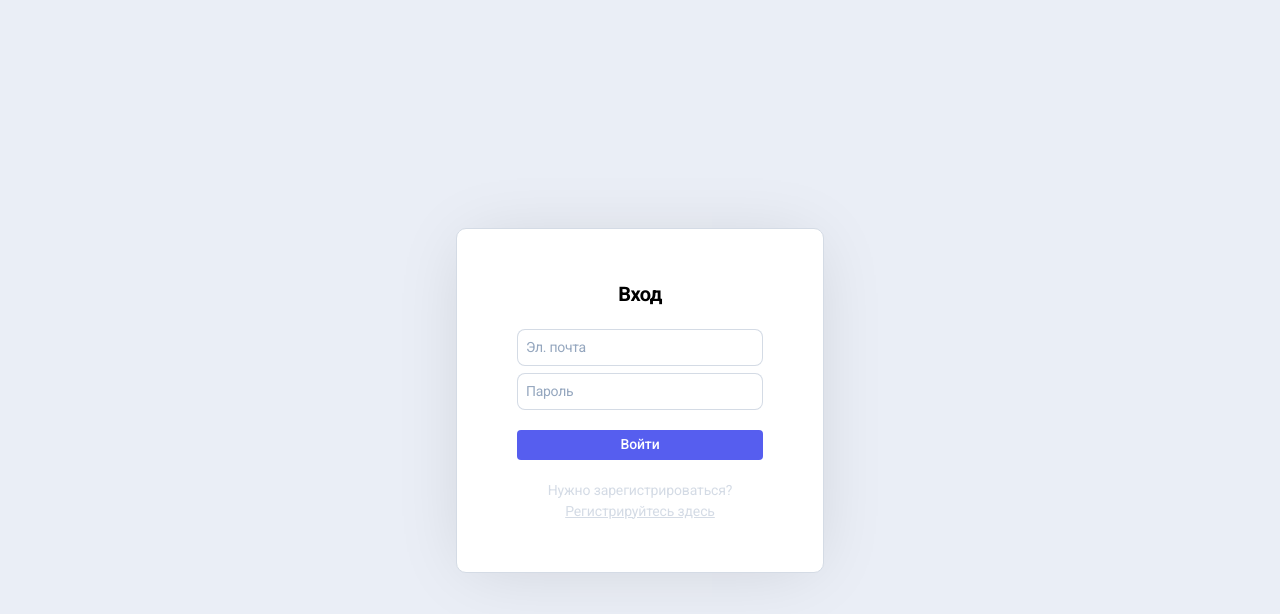
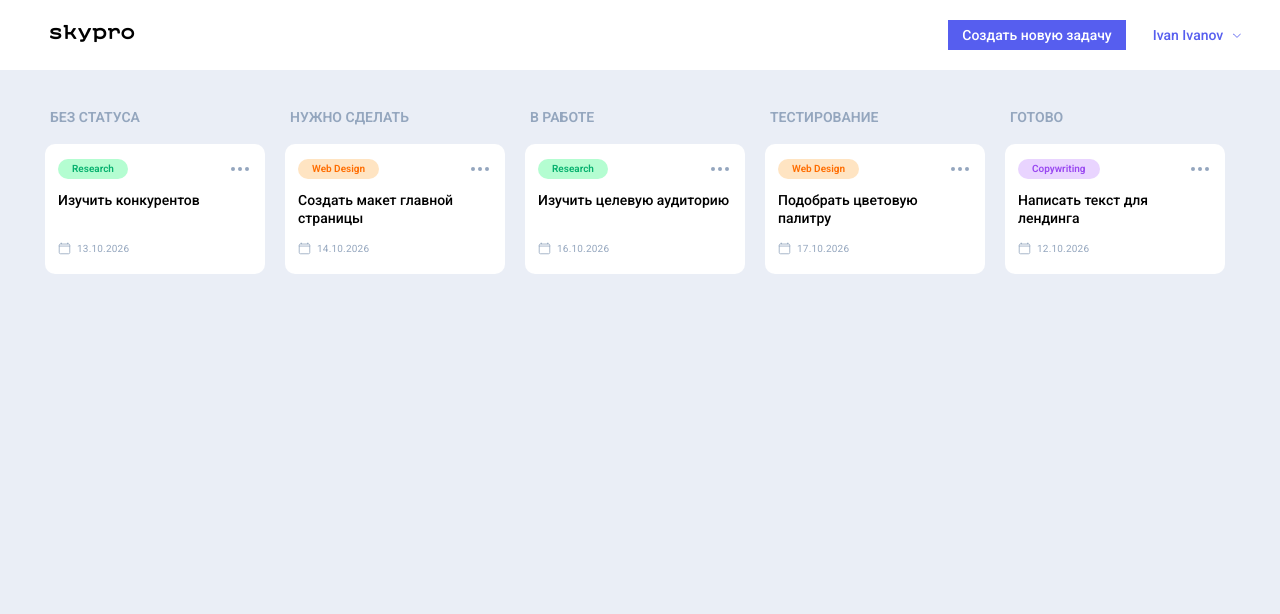
Before and after one commit to MethodGirl/skypro-kanban, a React (Vite) app: page / in a window 1280 px wide. Before the commit this address led to /login. Shown: the top 614 px of the page. Built offline with nearby package versions, Linux system fonts and the light colour scheme; sample sign-in values are in the browser's storage.

Commit message:
Мелкие правки
Исправила перекидывание на страницу логина при обновлении страницы, убрала ненужные href

```diff
--- a/src/App.jsx
+++ b/src/App.jsx
@@ -11,7 +11,9 @@ import CardPage from "./pages/CardPage";
 import NotFoundPage from "./pages/NotFoundPage";
 
 function App() {
-  const [isAuth, setIsAuth] = useState(false);
+  const [isAuth, setIsAuth] = useState(
+    sessionStorage.getItem("isAuth") === "true",
+  );
 
   return (
     <>
--- a/src/components/AuthForm.jsx/AuthForm.jsx
+++ b/src/components/AuthForm.jsx/AuthForm.jsx
@@ -19,6 +19,7 @@ const AuthForm = ({ isLogin, setIsAuth }) => {
   const handleSubmit = (event) => {
     event.preventDefault();
     setIsAuth(true);
+    sessionStorage.setItem("isAuth", "true");
     navigate("/");
   };
 
--- a/src/components/Card/Card.jsx
+++ b/src/components/Card/Card.jsx
@@ -6,11 +6,12 @@ import {
   CardTheme,
   CardContent,
   CardDate,
-  CardTitle
+  CardTitle,
 } from "./Card.styled.js";
 
 const Card = (props) => {
   const { topic, title, date, onClick } = props;
+
   return (
     <CardsItem onClick={onClick}>
       <CardsCard>
@@ -18,16 +19,23 @@ const Card = (props) => {
           <CardTheme $topic={topic}>
             <p>{topic}</p>
           </CardTheme>
-          <a href="#popBrowse" target="_self">
-            <CardButton>
-              <div></div>
-              <div></div>
-              <div></div>
-            </CardButton>
-          </a>
+
+          <CardButton
+            type="button"
+            onClick={(event) => {
+              event.stopPropagation();
+              onClick();
+            }}
+          >
+            <div></div>
+            <div></div>
+            <div></div>
+          </CardButton>
         </CardGroup>
+
         <CardContent>
           <CardTitle>{title}</CardTitle>
+
           <CardDate>
             <svg
               xmlns="http://www.w3.org/2000/svg"
@@ -57,6 +65,7 @@ const Card = (props) => {
                 </clipPath>
               </defs>
             </svg>
+
             <p>{date}</p>
           </CardDate>
         </CardContent>
--- a/src/components/Header/Header.jsx
+++ b/src/components/Header/Header.jsx
@@ -21,6 +21,7 @@ import {
 } from "./PopUserSet.styled.js";
 import { useNavigate } from "react-router-dom";
 import PopNewCard from "../PopNewCard/PopNewCard.jsx";
+import { Link } from "react-router-dom";
 
 const Header = ({ setIsAuth }) => {
   const [isOpen, setIsOpen] = useState(false);
@@ -33,14 +34,15 @@ const Header = ({ setIsAuth }) => {
       <Container>
         <HeaderBlock>
           <LogoLight>
-            <a href="" target="_self">
-              <img src={lightLogo} alt="logo" />
-            </a>
+            <Link to="/">
+              <img src={lightLogo} alt="На главную" />
+            </Link>
           </LogoLight>
+
           <LogoDark>
-            <a href="" target="_self">
-              <img src={darkLogo} alt="logo" />
-            </a>
+            <Link to="/">
+              <img src={darkLogo} alt="На главную" />
+            </Link>
           </LogoDark>
           <HeaderNav>
             <CreateTaskButton
@@ -50,11 +52,10 @@ const Header = ({ setIsAuth }) => {
               Создать новую задачу
             </CreateTaskButton>
             <UserButton onClick={() => setIsOpen(!isOpen)}>
-              <a href="#user-set-target">Ivan Ivanov</a>
+              <a>Ivan Ivanov</a>
             </UserButton>
             {isOpen && (
               <HeaderPopUserSet id="user-set-target">
-                <a href="">x</a>
                 <PopUserSetName> Ivan Ivanov</PopUserSetName>
                 <PopUserSetMail>ivan.ivanov@gmail.com</PopUserSetMail>
                 <PopUserSetTheme>
--- a/src/components/Login/Login.jsx
+++ b/src/components/Login/Login.jsx
@@ -17,6 +17,8 @@ const Login = ({ setIsAuth }) => {
   const handleLogin = (e) => {
     e.preventDefault();
     setIsAuth(true);
+    sessionStorage.setItem("isAuth", "true");
+
     navigate("/");
   };
 
--- a/src/components/PopBrowse/PopBrowse.jsx
+++ b/src/components/PopBrowse/PopBrowse.jsx
@@ -19,7 +19,7 @@ const PopBrowse = () => {
   };
 
   return (
-    <div className="pop-browse" id="popBrowse">
+    <div className="pop-browse">
       <div className="pop-browse__container">
         <div className="pop-browse__block">
           <div className="pop-browse__content">
--- a/src/components/PopExit/PopExit.jsx
+++ b/src/components/PopExit/PopExit.jsx
@@ -9,12 +9,15 @@ import {
 } from "./PopExit.styled";
 import { useNavigate } from "react-router-dom";
 
-const PopExit = ({ setIsAuth}) => {
+const PopExit = ({ setIsAuth }) => {
   const navigate = useNavigate();
 
   const handleExit = (e) => {
     e.preventDefault();
+
     setIsAuth(false);
+    sessionStorage.removeItem("isAuth");
+
     navigate("/login");
   };
 
--- a/src/components/PopNewCard/PopNewCard.jsx
+++ b/src/components/PopNewCard/PopNewCard.jsx
@@ -2,7 +2,7 @@ import Calendar from "../Calendar/Calendar";
 
 const PopNewCard = ({ onClose }) => {
   return (
-    <div className="pop-new-card" id="popNewCard" onClick={onClose}>
+    <div className="pop-new-card" onClick={onClose}>
       <div
         className="pop-new-card__container"
         onClick={(event) => event.stopPropagation()}
@@ -21,7 +21,7 @@ const PopNewCard = ({ onClose }) => {
               <form
                 className="pop-new-card__form form-new"
                 id="formNewCard"
-                action="#"
+                onSubmit={(event) => event.preventDefault()}
               >
                 <div className="form-new__block">
                   <label htmlFor="formTitle" className="subttl">
@@ -64,7 +64,11 @@ const PopNewCard = ({ onClose }) => {
                 </div>
               </div>
             </div>
-            <button className="form-new__create _hover01" id="btnCreate">
+            <button
+              type="submit"
+              className="form-new__create _hover01"
+              id="btnCreate"
+            >
               Создать задачу
             </button>
           </div>
```
